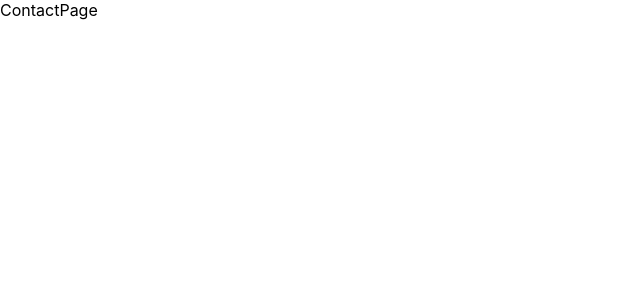
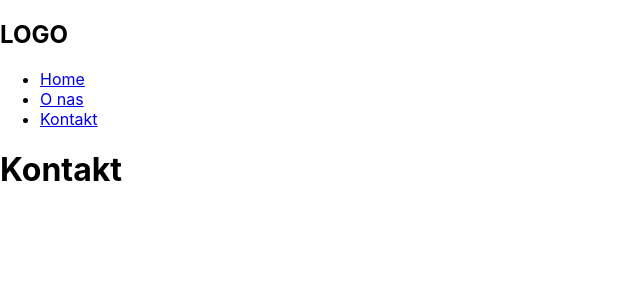
Before and after one commit to chkraska/tenerife-weather-frontend, a React (Create React App) app: page /kontakt in a window 1280 px wide. Shown: the top 300 px of the page, without its empty margins (0-640 px from the left). Built offline with nearby package versions, Linux system fonts and the light colour scheme; the HTML template or start-up script is replaced by a standard one.

Commit message:
weather card

```diff
--- /dev/null
+++ b/src/components/Header/Header.js
@@ -0,0 +1,23 @@
+import React from 'react'
+import { Link } from 'react-router-dom'
+
+export default function Header() {
+  return (
+    <header>
+        <h2>LOGO</h2>
+        <nav>
+            <ul>
+                <li>
+                    <Link to="/">Home</Link>
+                </li>
+                <li>
+                    <Link to="/o-nas">O nas</Link>
+                </li>
+                <li>
+                    <Link to="/kontakt">Kontakt</Link>
+                </li>
+            </ul>
+        </nav>
+    </header>
+  )
+}
--- /dev/null
+++ b/src/components/WeatherCard/WeatherCard.js
@@ -0,0 +1,13 @@
+import React from 'react'
+
+export default function WeatherCard({item}) {
+
+  console.log(item)
+
+  const date = item.timestamp.slice(4,21)
+  return (
+    <div>
+        <p>Data: {date}</p>
+    </div>
+  )
+}
--- a/src/pages/AboutPage/AboutPage.js
+++ b/src/pages/AboutPage/AboutPage.js
@@ -1,7 +1,11 @@
-import React from 'react'
+import React from "react";
+import Header from "../../components/Header/Header";
 
 export default function AboutPage() {
   return (
-    <div>AboutPage</div>
-  )
+    <div>
+      <Header />
+      <h1>O nas</h1>
+    </div>
+  );
 }
--- a/src/pages/ContactPage/ContactPage.js
+++ b/src/pages/ContactPage/ContactPage.js
@@ -1,7 +1,11 @@
-import React from 'react'
+import React from "react";
+import Header from "../../components/Header/Header";
 
 export default function ContactPage() {
   return (
-    <div>ContactPage</div>
-  )
+    <div>
+      <Header />
+      <h1>Kontakt</h1>
+    </div>
+  );
 }
--- a/src/pages/DetailsPage/DetailsPage.js
+++ b/src/pages/DetailsPage/DetailsPage.js
@@ -1,7 +1,11 @@
 import React from 'react'
+import Header from '../../components/Header/Header'
 
 export default function DetailsPage() {
   return (
-    <div>DetailsPage</div>
+    <div>
+      <Header/>
+      <h1>Szczegóły</h1>
+    </div>
   )
 }
--- a/src/pages/HomePage/HomePage.js
+++ b/src/pages/HomePage/HomePage.js
@@ -1,7 +1,29 @@
-import React from 'react'
+import React, { useEffect, useState } from 'react'
+import Header from '../../components/Header/Header'
+import WeatherCard from '../../components/WeatherCard/WeatherCard'
 
 export default function HomePage() {
+  const [weathers, setWeathers] = useState([])
+
+  useEffect(()=>{
+    getWeathers()
+  },[])
+
+  const getWeathers = async () => {
+    const response = await fetch("http://localhost:5000/api/pogoda")
+    const {data} = await response.json()
+    setWeathers(data)
+  }
+
+  console.log(weathers)
+
   return (
-    <div>HomePage</div>
+    <div>
+        <Header/>
+        <h1>Dane pogodowe</h1>
+        <div>
+           {weathers.map((weather) => <WeatherCard item={weather}/>)}
+        </div>
+    </div>
   )
 }
```
Also changed, not shown: src/components/Header/Header.module.css (added), src/components/WeatherCard/WeatherCard.module.css (added).
